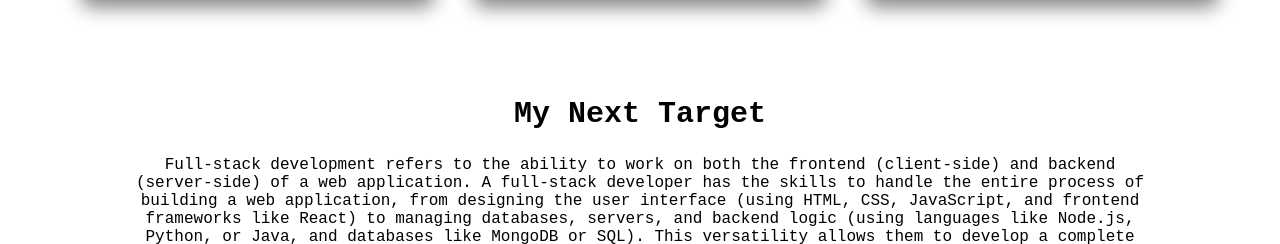
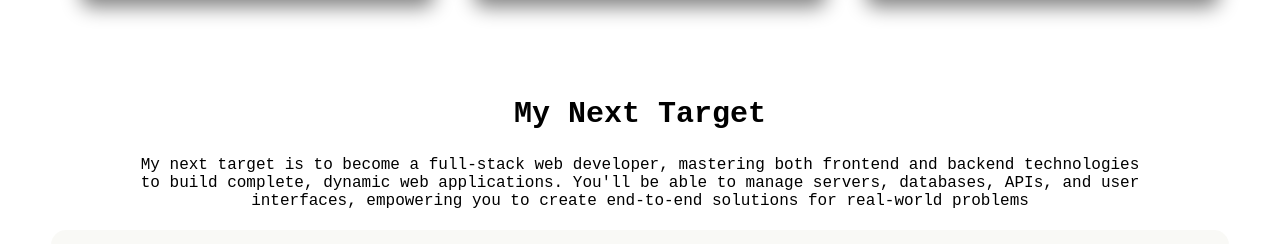
Before and after one commit to akjewel47/Assignment-1-Challenge-Begin, a plain HTML site: page index.html in a window 1280 px wide. Shown: the part 3097-3341 px from the top of the page. Drawn offline with Linux system fonts and the light colour scheme; a web font is replaced by a local one.

Commit message:
added the cheacked project and finished

```diff
--- a/index.html
+++ b/index.html
@@ -144,12 +144,7 @@
         <section>
             <div class="development">
                 <h1 class="section-title">My Next Target</h1>
-                <p class="section-description">Full-stack development refers to the ability to work on both the frontend
-                    (client-side) and backend (server-side) of a web application. A full-stack developer has the skills
-                    to handle the entire process of building a web application, from designing the user interface (using
-                    HTML, CSS, JavaScript, and frontend frameworks like React) to managing databases, servers, and
-                    backend logic (using languages like Node.js, Python, or Java, and databases like MongoDB or SQL).
-                    This versatility allows them to develop a complete product from start to finish.</p>
+                <p class="section-description">My next target is to become a full-stack web developer, mastering both frontend and backend technologies to build complete, dynamic web applications. You'll be able to manage servers, databases, APIs, and user interfaces, empowering you to create end-to-end solutions for real-world problems</p>
             </div>
 
             <div class="target-react">
```
